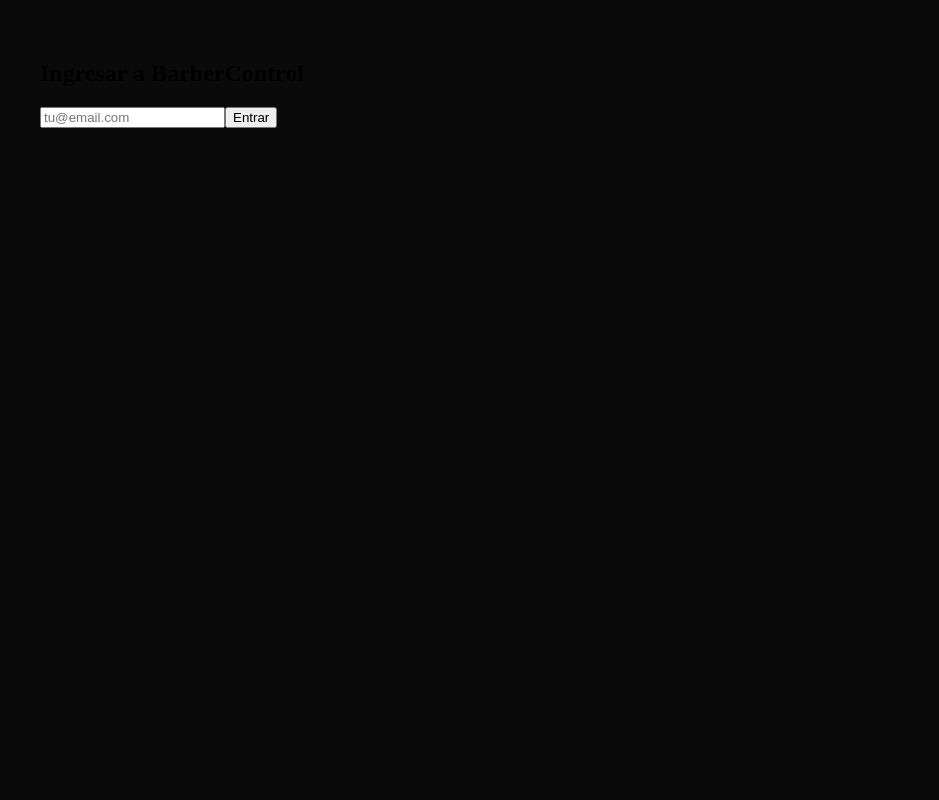
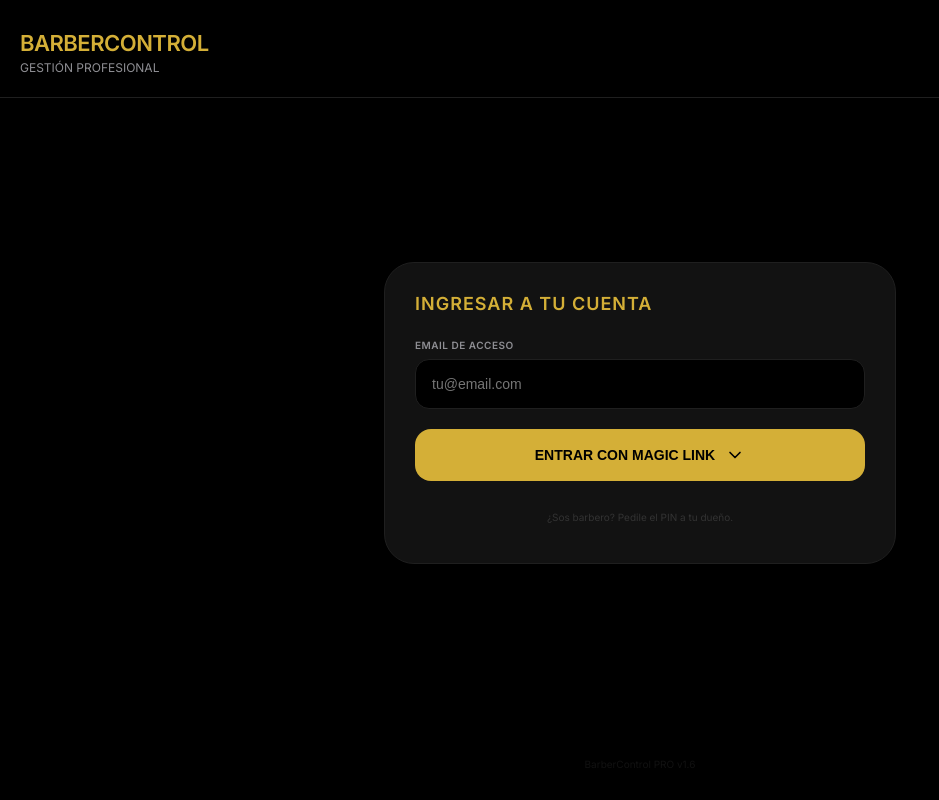
Before and after one commit to Mortega00/barbercontrol-final, a React (Vite) app: page / in a window 1280 px wide. Shown: the whole page, without its empty margins (0-939 px from the left). Built offline with nearby package versions, Linux system fonts and the light colour scheme; no server answers.

Commit message:
feat: login nabi style y correccion de url

```diff
--- a/src/auth/Login.jsx
+++ b/src/auth/Login.jsx
@@ -1,35 +1,114 @@
 import { useState } from "react"
 import { supabase } from "../lib/supabase"
 
+/* ================= THEME & ICONS ================= */
+const theme = { bg: "#000000", card: "#121212", gold: "#D4AF37", text: "#FFFFFF", border: "#1F1F1F", muted: "#8E8E93" }
+
+const Icons = {
+  Chevron: () => <svg width="20" height="20" viewBox="0 0 24 24" fill="none" stroke="currentColor" strokeWidth="2" strokeLinecap="round" strokeLinejoin="round"><path d="m6 9 6 6 6-6"/></svg>,
+}
+
+/* ================= PANTALLA: LOGIN PRO ================= */
 export default function Login() {
   const [email, setEmail] = useState("")
   const [loading, setLoading] = useState(false)
+  const [message, setMessage] = useState("") // Para feedback de UX
 
-  const handleLogin = async () => {
+  const handleLogin = async (e) => {
+    e.preventDefault()
     setLoading(true)
+    setMessage("")
+
+    // QA Tip: signInWithOtp manda Magic Link
     const { error } = await supabase.auth.signInWithOtp({
-      email
+      email,
+      options: {
+        emailRedirectTo: window.location.origin, // Para volver a la app despues del click
+      }
     })
-    setLoading(false)
 
     if (error) {
-      alert("Error: " + error.message)
+      console.error("Error Auth:", error.message)
+      setMessage(`❌ Error: ${error.message}`)
     } else {
-      alert("Revisá tu email para ingresar 🚀")
+      setMessage("🚀 ¡Revisá tu email! Te enviamos un link de acceso.")
     }
+
+    setLoading(false)
   }
 
   return (
-    <div style={{ padding: 40 }}>
-      <h2>Ingresar a BarberControl</h2>
-      <input
-        placeholder="tu@email.com"
-        value={email}
-        onChange={(e) => setEmail(e.target.value)}
-      />
-      <button onClick={handleLogin} disabled={loading}>
-        {loading ? "Enviando..." : "Entrar"}
-      </button>
+    <div style={containerStyle}>
+
+      {/* HEADER TIPO NABI */}
+      <header style={headerStyle}>
+        <div>
+          <h1 style={logoStyle}>BARBERCONTROL</h1>
+          <p style={{ color: theme.muted, fontSize: "12px", marginTop: "4px" }}>GESTIÓN PROFESIONAL</p>
+        </div>
+      </header>
+
+      {/* CUERPO DEL LOGIN */}
+      <main style={mainStyle}>
+        <div style={cardStyle}>
+          <div style={{ display: "flex", justifyContent: "space-between", alignItems: "center", marginBottom: "25px" }}>
+             <h3 style={titleStyle}>INGRESAR A TU CUENTA</h3>
+          </div>
+
+          <form onSubmit={handleLogin}>
+            <label style={labelStyle}>EMAIL DE ACCESO</label>
+            <input
+              style={inputStyle}
+              type="email"
+              placeholder="tu@email.com"
+              value={email}
+              onChange={e => setEmail(e.target.value)}
+              required
+            />
+
+            {/* Feedback de UX */}
+            {message && (
+                <p style={{ fontSize: "12px", color: message.includes('❌') ? "#ff4444" : theme.gold, textAlign: "center", marginBottom: "15px" }}>
+                    {message}
+                </p>
+            )}
+
+            <button type="submit" style={btnGold} disabled={loading}>
+              {loading ? (
+                <div style={spinnerContainer}>
+                  <div style={spinnerStyle}></div>
+                  ENVIANDO LINK...
+                </div>
+              ) : (
+                <>ENTRAR CON MAGIC LINK <Icons.Chevron /></>
+              )}
+            </button>
+          </form>
+
+          <p style={{ textAlign: "center", color: "#333", fontSize: "10px", marginTop: "30px" }}>
+              ¿Sos barbero? Pedile el PIN a tu dueño.
+          </p>
+        </div>
+      </main>
+
+      <p style={footerStyle}>BarberControl PRO v1.6</p>
     </div>
   )
 }
+
+/* ================= ESTILOS PRO (v1.5 Compatible) ================= */
+const containerStyle = { background: theme.bg, color: theme.text, minHeight: "100vh", fontFamily: "'Inter', sans-serif", display: "flex", flexDirection: "column" }
+const headerStyle = { padding: "30px 20px 10px 20px", borderBottom: `1px solid ${theme.border}` }
+const logoStyle = { color: theme.gold, margin: 0, fontSize: "22px", fontWeight: "900", letterSpacing: "-0.5px" }
+const mainStyle = { padding: "20px", flex: 1, display: "flex", alignItems: "center", justifyContent: "center" }
+const cardStyle = { background: theme.card, width: "100%", maxWidth: "450px", padding: "30px", borderRadius: "30px", border: `1px solid ${theme.border}`, boxShadow: "0 15px 40px rgba(0,0,0,0.4)" }
+const titleStyle = { margin: 0, fontSize: "18px", fontWeight: "900", color: theme.gold, textTransform: "uppercase", letterSpacing: "1px" }
+const inputStyle = { width: "100%", padding: "16px", background: "#000", border: `1px solid ${theme.border}`, color: "white", borderRadius: "14px", marginBottom: "20px", boxSizing: "border-box", fontSize: "14px", outline: "none" }
+const labelStyle = { display: "block", fontSize: "10px", color: theme.muted, fontWeight: "800", marginBottom: "8px", letterSpacing: "0.5px", textTransform: "uppercase" }
+const btnGold = { width: "100%", padding: "16px", background: theme.gold, color: "black", fontWeight: "900", border: "none", borderRadius: "16px", cursor: "pointer", fontSize: "14px", textTransform: "uppercase", display: "flex", alignItems: "center", justifyContent: "center", gap: "10px", transition: "0.2s" }
+const footerStyle = { textAlign: "center", color: "#111", fontSize: "10px", padding: "20px" }
+
+// Spinner básico para el loading
+const spinnerContainer = { display: "flex", alignItems: "center", gap: "8px" }
+const spinnerStyle = { width: "12px", height: "12px", border: "2px solid #000", borderTop: "2px solid rgba(0,0,0,0.1)", borderRadius: "50%", animation: "spin 1s linear infinite" }
+// Agregar esto al index.css o crear un tag style: @keyframes spin { 0% { transform: rotate(0deg); } 100% { transform: rotate(360deg); } }
```
